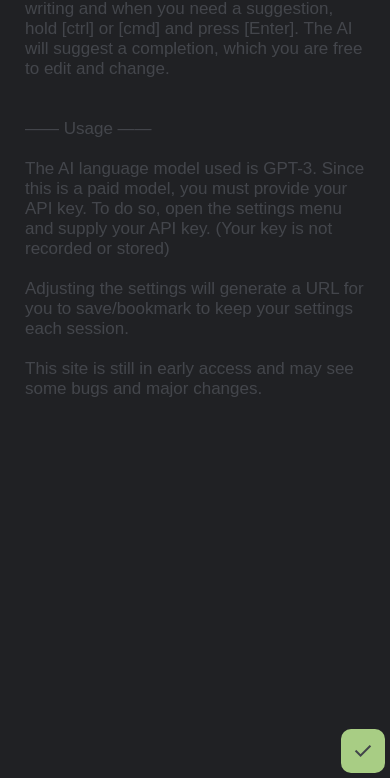
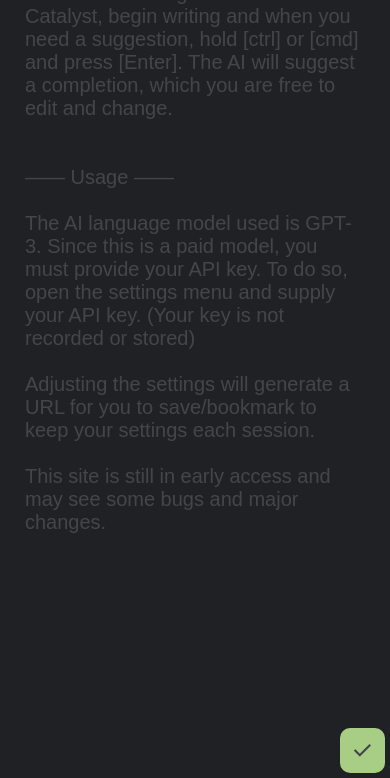
Before and after one commit to SamsterJam/SubWriter, a website: page views/index.html in a window 390 px wide. Shown: the part 66-844 px from the top of the page. Drawn offline with nearby package versions, Linux system fonts and the light colour scheme; files that its build step writes are made by us from their sources; files whose address does not match are found by name; a web font is replaced by a local one.

Commit message:
1.7.0 Release - Mobile Update

```diff
--- a/public/css/main.css
+++ b/public/css/main.css
@@ -44,7 +44,7 @@ body{
     background: transparent;
     color: #abb2bf;
 
-    font-size: clamp(17px, 1.25vw, 19px);
+    font-size: clamp(20px, 2vh, 48px);
 
     z-index: 1;
 
@@ -89,7 +89,7 @@ body{
 
   z-index: 0;
 
-  font-size: clamp(17px, 1.25vw, 19px);
+  font-size: clamp(20px, 2vh, 48px);
 
   opacity: 25%;
   background-color: transparent;
@@ -128,7 +128,7 @@ body{
   color: #abb2bf;
   right: 5px;
   top: 5px;
-  font-size: 35px;
+  font-size: clamp(35px, 4vh, 48px);
   font-weight: 400;
 }
 
@@ -142,11 +142,9 @@ body{
 #submitButton{
   position: fixed;
   bottom: 5px;
-  right: 5px;
   background-color: #a8cd84;
   color: #41444a;
   border-radius: 10px;
-  padding: 10px;
   visibility: hidden;
   -webkit-appearance: none;
 
@@ -160,7 +158,11 @@ body{
 
   border: none;
   outline: none;
-  max-width: 45px;
+
+  padding: 10px;
+  right: clamp(5px, 0.5vh, 48px);
+  font-size: clamp(20px, 3vh, 48px);
+  width: auto;
 }
 
 #submitButton:active{
```
